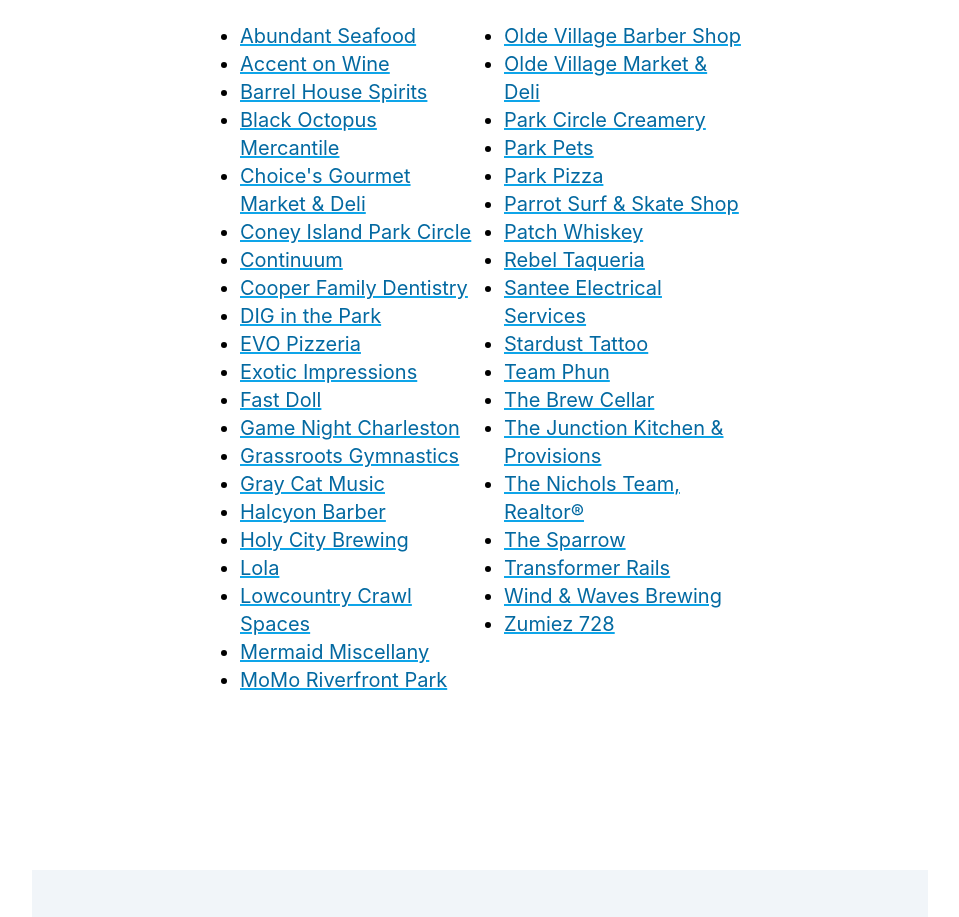
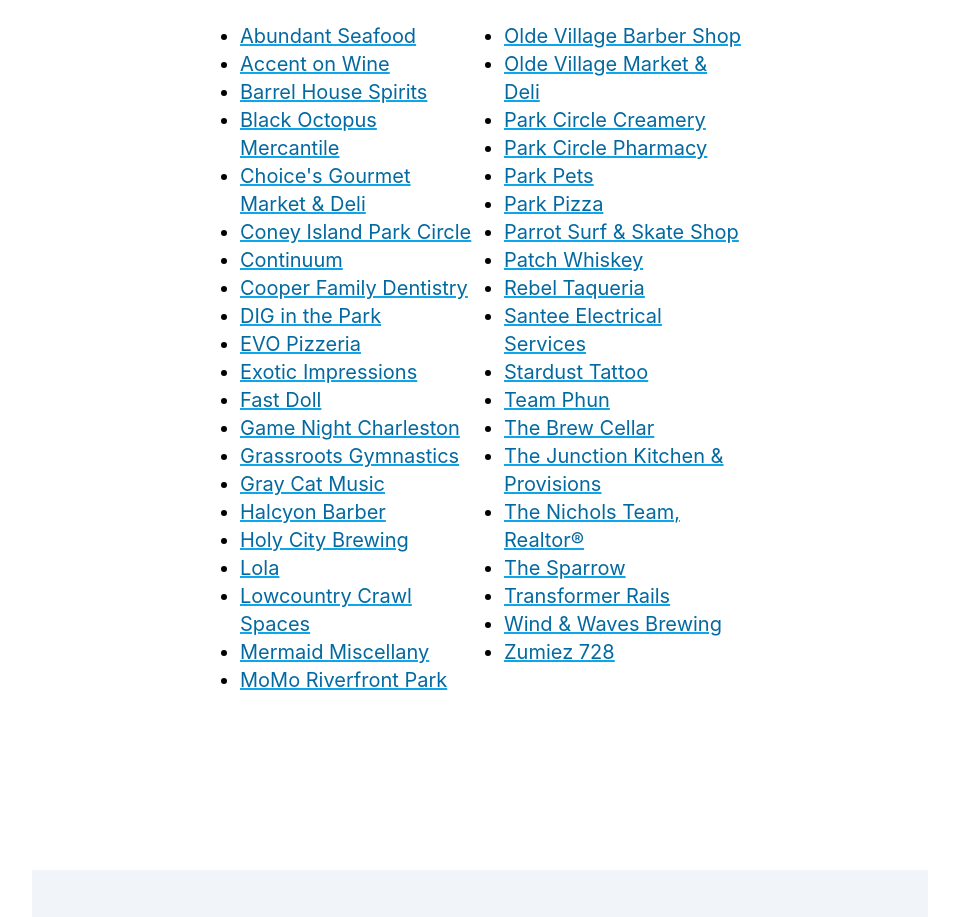
Before and after one commit to shawnlknight/park-circle-skate, a Next.js app: page / in a window 1280 px wide. Shown: the part 7080-7997 px from the top of the page, without its empty margins (160-1119 px from the left). Built offline with nearby package versions, Linux system fonts and the light colour scheme.

Commit message:
new partner

```diff
--- a/data/partners.js
+++ b/data/partners.js
@@ -99,6 +99,10 @@
     url: 'https://www.parkcirclecreamery.com/',
   },
   {
+    name: 'Park Circle Pharmacy',
+    url: 'https://parkcirclepharmacy.com/',
+  },
+  {
     name: 'Park Pets',
     url: 'https://www.parkpetsparkcircle.com/',
   },
```
